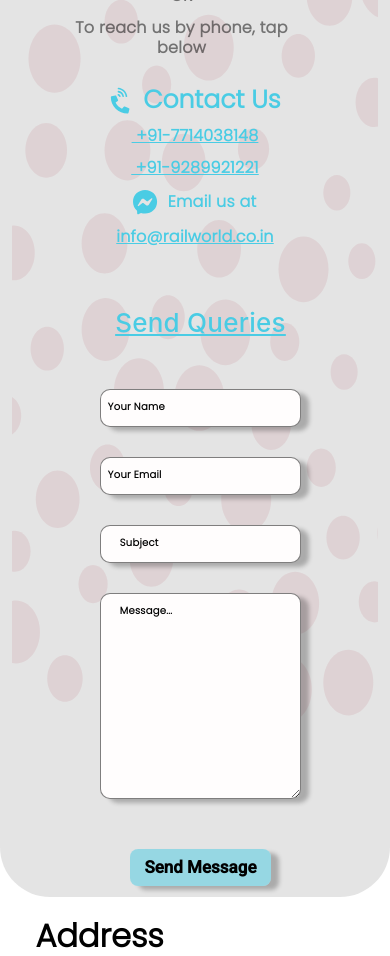
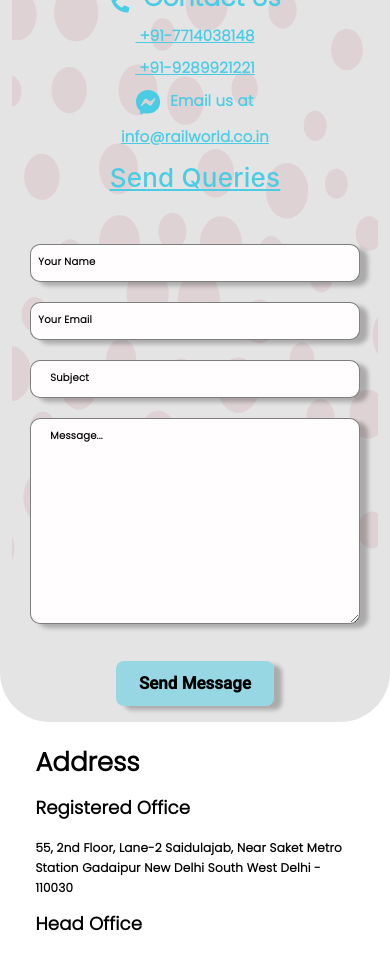
Before and after one commit to AkashPathak1808/OMS, an Angular app: page /contact-us in a window 390 px wide. Shown: the part 1020-1976 px from the top of the page. Built offline with nearby package versions, Linux system fonts and the light colour scheme; a web font is replaced by a local one.

Commit message:
some changes in contact-us-page

```diff
--- a/src/app/app-development/app-development.component.css
+++ b/src/app/app-development/app-development.component.css
@@ -2,13 +2,13 @@
 @import url('https://fonts.googleapis.com/css2?family=Comfortaa:wght@300&family=Kalam&family=Poppins&display=swap');
 
 @import url(https://fonts.googleapis.com/earlyaccess/nicomoji.css);
-/* part1 */
+
 
 .con1 {
    background-image: url('../../assets/contact-us-images/app-development-first-bckground-new.svg');
   background-repeat: no-repeat;
   background-size: cover;
-  /* background-position: center center; */
+
 }
 
 .data {
@@ -26,7 +26,6 @@
 .head-text {
   color: #F6C73B;
   white-space: nowrap;
-  /* font-family: 'Kalam', cursive; */
   font-family: "Nico Moji";
   font-weight: 500;
   line-height: 120%;
@@ -44,18 +43,15 @@
 
 .circle-container {
   display: flex;
-  /* margin-left: 25px; */
   margin-left: 1.56rem;
 }
 
 .circle {
-  /* width: 50px; */
+
   width: 3.12rem;
-  /* height: 50px; */
   height: 3.12rem;
   border-radius: 50%;
   background-color: #F6C73B;;
-  /* margin: 6px; */
   margin: 0.37rem;
 }
 
@@ -103,9 +99,7 @@
 margin-left: 48%;
 margin-top: 2%;
 margin-bottom: 1%;
-/* width: 69px; */
 width: 4.31rem;
-/* height: 23px; */
 height: 1.43rem;
 }
 
@@ -116,23 +110,18 @@ height: 1.43rem;
 }
 
 .serviceLink {
-  /* border-radius: 10px; */
- /* border-radius: 10px; */
  border-radius: 0.62rem;
 background: rgba(246, 199, 59, 0.22);
   padding: 1% 1%;
   margin: 1%;
   font-family: poppins;
-  /* font-size: 15px; */
   font-size: 0.93rem;
   font-style: normal;
   font-weight: 400;
   line-height: normal;
   text-decoration: none;
   color:black;
-/* width:210px; */
 width: 13.12rem;
-/* height:59px; */
 height: 3.68rem;
 text-align:center;
 transition: all 0.5s;
@@ -161,13 +150,11 @@ transition: all 0.5s;
 }
 
 .imgnew{
-  /* height:22rem; */
   height: 18rem;
 
 }
 .imgnew2{
   height: 19rem;
-  /* margin-top: 2%; */
 }
 
 .sec3_img1{
@@ -192,7 +179,6 @@ font-size: 0.87rem;
 font-style: normal;
 font-weight: 400;
 text-align: start;
-/* margin-top: 3%; */
 margin: 3% 5% 0% 2%;
 }
 
@@ -211,17 +197,8 @@ font-weight: 400;
 
 .imgnew3{
   margin-top: 7%;
-  /* margin-left: 2%; */
   height:18rem;
-  /* height: 22rem; */
 }
-
-@media screen and (max-width: 1440px)
-{
-
-}
-
-
 
 
 @media screen and (max-width: 1024px)
@@ -263,12 +240,8 @@ font-weight: 400;
   margin-top: 5%;
  }
  .imgnew{
-  /* width: 300px;
-  height: 330px;
-  margin-top: 25%; */
   height: 360px;
   width: 300px;
-    /* margin-top: 20%; */
 }
 .pgh{
   margin-top: 8%;
@@ -276,11 +249,6 @@ font-weight: 400;
 .pgh3{
   margin-top: 5%;
 }
-/* .pgh{
-  margin-left:auto;
-  margin-right:auto;
-  text-align:start;
-} */
 
 .imgnew2{
   width: 350px;
@@ -298,17 +266,13 @@ font-weight: 400;
 
 @media screen and (max-width: 768px)
 {
-  .sec3_img1 .ak{
-    /* width: 60px; */
-    }
+
     .imgnew{
       width: 320px;
       height: 350px;
-      /* margin-top: 27%; */
 
     }
     .pgh{
-      /* text-align: center; */
       text-align: justify;
 
         }
@@ -318,21 +282,15 @@ font-weight: 400;
       margin: 0% 0% 0% 3%;
     }
     .pgh2{
-      /* margin: 0 13% 0 15%; */
       text-align: justify;
       padding: 0% 0%;
       margin-bottom: 3%;
     }
     .imgnew3{
-      /* width: 320px;
-      height: 320px; */
       width: 320px;
       height: 300px;
-      /* margin-top: 20%; */
-      /* margin: 2% 0% 0% 0%; */
     }
     .pgh3{
-      /* margin: 2% 3% 0% 3%; */
       margin-top: 0%;
       text-align: justify;
     padding: 6% 5%;
@@ -422,9 +380,6 @@ font-weight: 400;
   }
 }
 
-
-
-
 @media screen and (max-width: 320px)
 {
   .imgnew{
--- a/src/app/contact-us/contact-us.component.css
+++ b/src/app/contact-us/contact-us.component.css
@@ -142,6 +142,12 @@
   font-weight: 600;
   text-align: start;
 }
+.customerSupport h1{
+  margin-top: 2%;
+}
+.customerSupport{
+ padding: 10%;
+}
 
 
 .inquirybox{
@@ -158,7 +164,8 @@
 }
 
 .btn-primary {
-  margin-top: 10%;
+  /* margin-top: 10%; */
+  margin-top: 5%;
   color: #000000;
   border-radius: 8px;
 }
@@ -193,12 +200,12 @@
   background-color: #4acce4;
 }
 .submt:hover {
-  font-size: 1.6rem;
+
   background-color: #4acce4;
 }
 
 .form-group {
-  margin-bottom: 30px;
+  margin-bottom: 20px;
   position: relative;
 }
 
@@ -248,22 +255,25 @@
 .parag h1{
   color: #000;
 font-family: Poppins;
-font-size: 32px;
+font-size: 28px;
 font-weight: 600;
 }
 .parag h3{
   color: #000;
   font-family: Poppins;
-  font-size: 24px;
+  font-size: 20px;
   font-weight: 600;
 }
 .parag p{
   color: #000;
 font-family: Poppins;
-font-size: 16px;
+font-size: 14px;
 font-weight: 600;
 }
 
+.customerSupport {
+    /* padding: 5%; */
+      }
 
 
 
@@ -330,6 +340,10 @@ font-weight: 600;
     height: 400px;
     border-radius:20px;
   }
+  .customerSupport{
+padding: 5%;
+  }
+
 }
 
 @media screen and (max-width: 992px)
@@ -363,17 +377,42 @@ font-weight: 600;
 .submt {
   margin-bottom: 5%;
 }
+.customerSupport h1{
+text-align: start;
+}
+.service3{
+  text-align: start;
+}
+.service2{
+  text-align: start;
+}
+.inquirybox h1{
+  text-align: start;
+}
+
+
+
 .bubble-img {
   background-position: center;
 }
 .main2{
   width: 50%;
+  /* width: 400px; */
 }
 
 .inquirybox{
   width: 80%;
   margin:0 auto;
 }
+.btn-primary {
+  /* margin-top: 10%; */
+  margin-top: 5%;
+  color: #000000;
+  border-radius: 8px;
+}
+
+
+
 }
 
 
@@ -415,6 +454,15 @@ font-weight: 600;
   .submt {
     margin-bottom: 5%;
   }
+  .customerSupport h1{
+    text-align: center;
+  }
+  .inquirybox h1{
+    text-align: start;
+  }
+  .customerSupport{
+    padding: 1%;
+      }
 
   .firstpara {
     font-size: 25px;
@@ -434,8 +482,9 @@ font-weight: 600;
   }
 
   .main2{
-    margin: 0% 0% 0% 19%;
-    width: 60%;
+    /* margin: 0% 0% 0% 19%;
+    width: 60%; */
+    width: 110%;
    }
    .service {
     text-align: center;
@@ -495,6 +544,13 @@ font-weight: 600;
   .main h1{
     font-size: 30px;
   }
+  .btn-primary {
+    /* margin-top: 10%; */
+    margin-top: 5%;
+    color: #000000;
+    border-radius: 8px;
+    padding: 2% 7%;
+  }
 
 }
 
@@ -503,7 +559,7 @@ font-weight: 600;
 
 .main2{
 
-width: 65%;
+/* width: 65%; */
 }
 .btn1{
   width: 11rem;
@@ -534,13 +590,52 @@ width: 65%;
   font-weight: 600;
   background-color: rgba(74, 204, 228, 0.5);
 }
+
+
+.parag h1{
+  color: #000;
+font-family: Poppins;
+font-size: 26px;
+font-weight: 600;
+}
+.parag h3{
+  color: #000;
+  font-family: Poppins;
+  font-size: 18px;
+  font-weight: 600;
+}
+.parag p{
+  color: #000;
+font-family: Poppins;
+font-size: 12px;
+font-weight: 600;
+}
+.service3{
+    font-size: 15px;
+}
+.service2{
+  font-size: 15px;
+}
+.customerSupport h1{
+  font-size: 24px;
+}
+.inquirybox h1{
+  font-size: 24px;
+}
+.headclr{
+  font-size: 24px;
+}
 }
 
 @media screen and (max-width: 425px){
 
   .main2{
 
-  width: 65%;
+  /* width: 65%; */
+  /* width: 80%; */
+  margin: 0% 0% 0% 0%;
+    width: 105%;
+
   }
   .btn1{
     width: 9rem;
@@ -576,6 +671,8 @@ width: 65%;
 .main h1{
   font-size: 25px;
 }
+
+
 
 }
 
@@ -660,5 +757,7 @@ width: 65%;
   height: 2.5rem;
   font-size: 8.5px;
 }
-
+.customerSupport{
+  padding: 0%;
+    }
 }
--- a/src/app/contact-us/contact-us.component.html
+++ b/src/app/contact-us/contact-us.component.html
@@ -59,7 +59,7 @@
         </ul>
 
         <div class="row">
-          <div class="tab-content col-lg-6 col-12 p-5" id="pills-tabContent">
+          <div class="tab-content col-lg-6 col-12 " id="pills-tabContent">
             <div
               class="tab-pane fade show active"
               id="pills-home"
```
